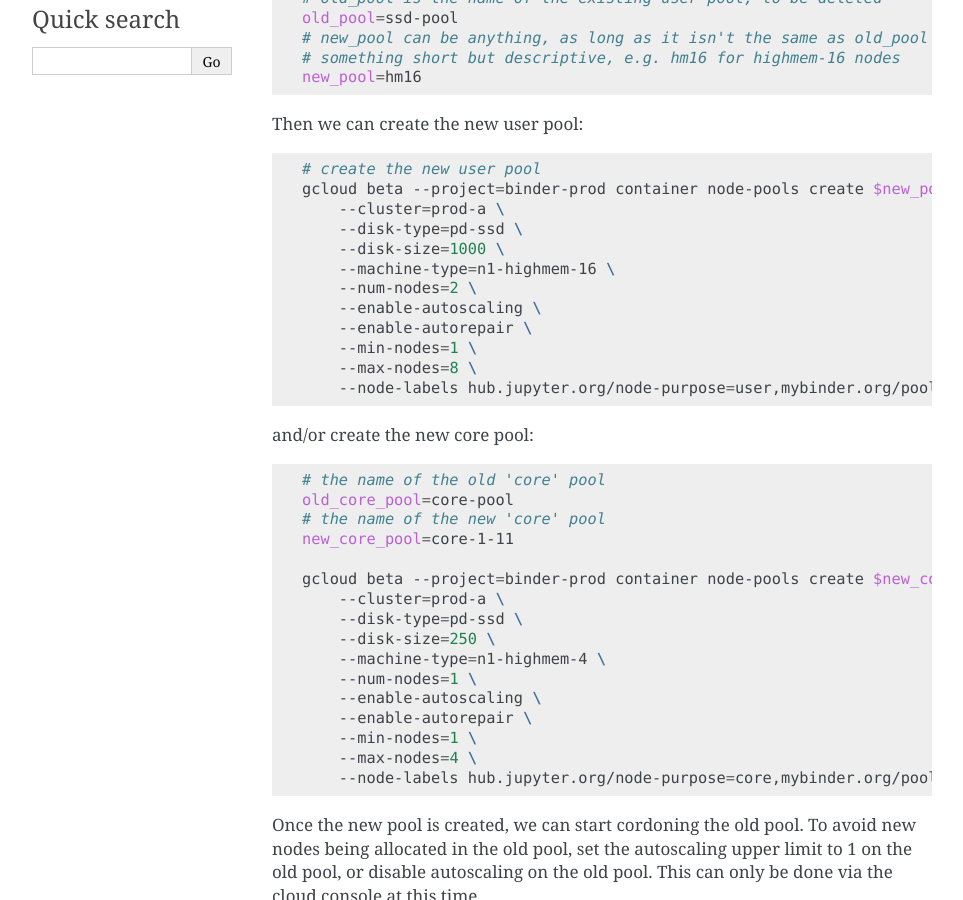
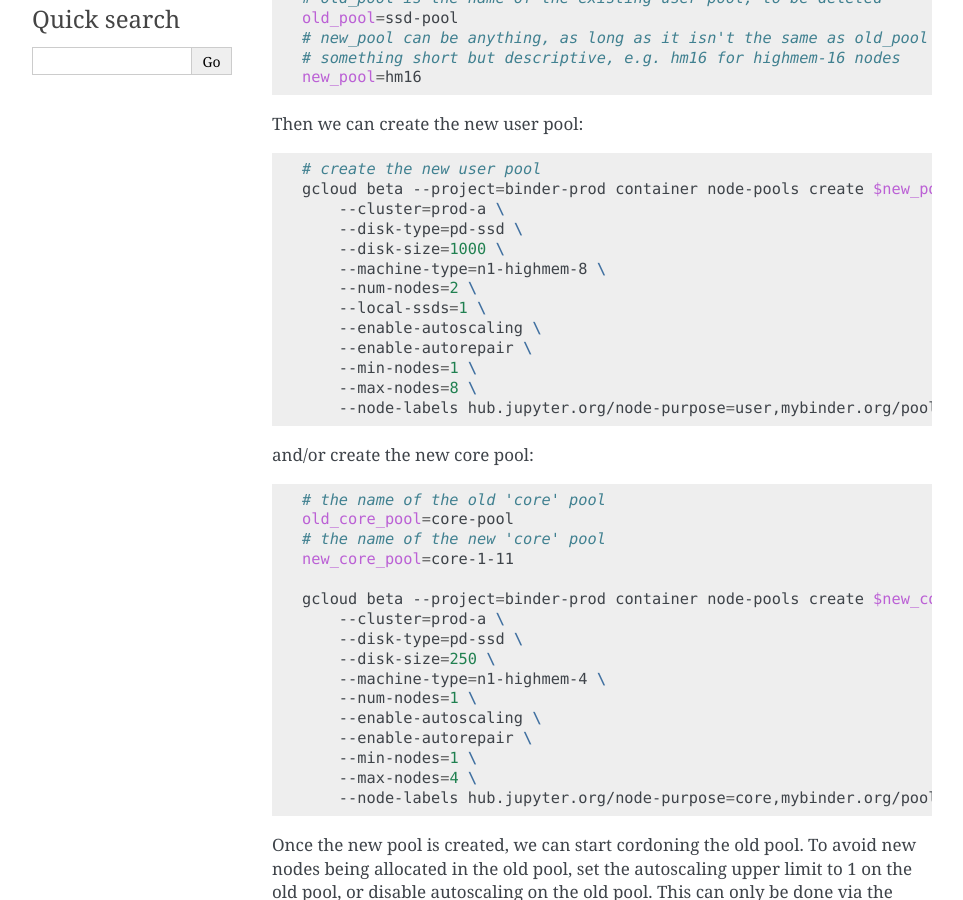
Before and after one commit to jupyterhub/mybinder.org-deploy, a Sphinx documentation site: the page built from docs/source/command_snippets.md, in a window 1280 px wide and 900 px high, scrolled down 2498 px. Shown: the whole window, without its empty margins (148-1111 px from the left). Built offline with Sphinx 7.4.7, drawn with Linux system fonts in a browser that asks for light colours.

Commit message:
put dind on local ssd
separates dind disk/quotas/culling from host docker

```diff
--- a/docs/source/command_snippets.md
+++ b/docs/source/command_snippets.md
@@ -128,8 +128,9 @@
     --cluster=prod-a \
     --disk-type=pd-ssd \
     --disk-size=1000 \
-    --machine-type=n1-highmem-16 \
+    --machine-type=n1-highmem-8 \
     --num-nodes=2 \
+    --local-ssds=1 \
     --enable-autoscaling \
     --enable-autorepair \
     --min-nodes=1 \
```
Also changed, not shown: 1 other file.
